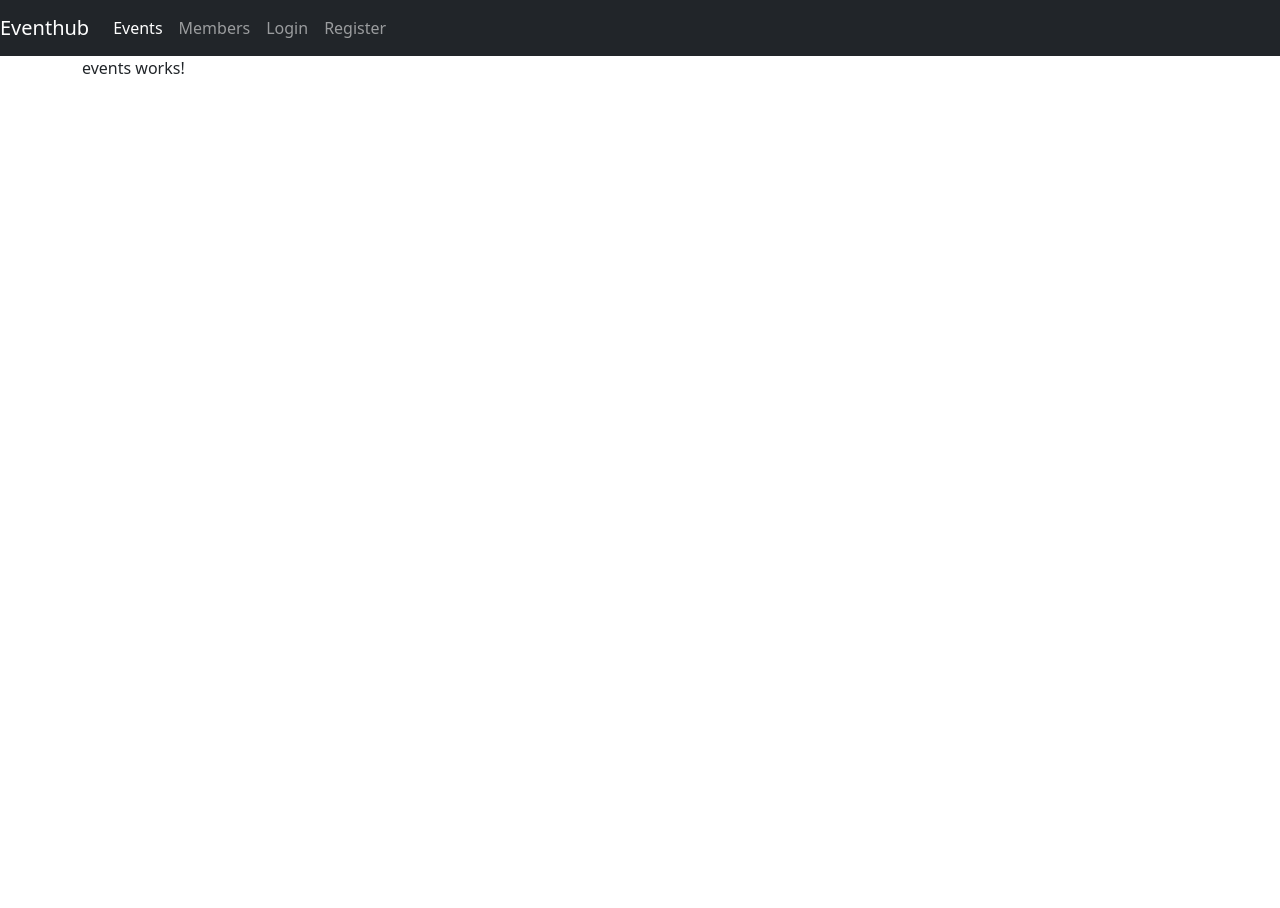
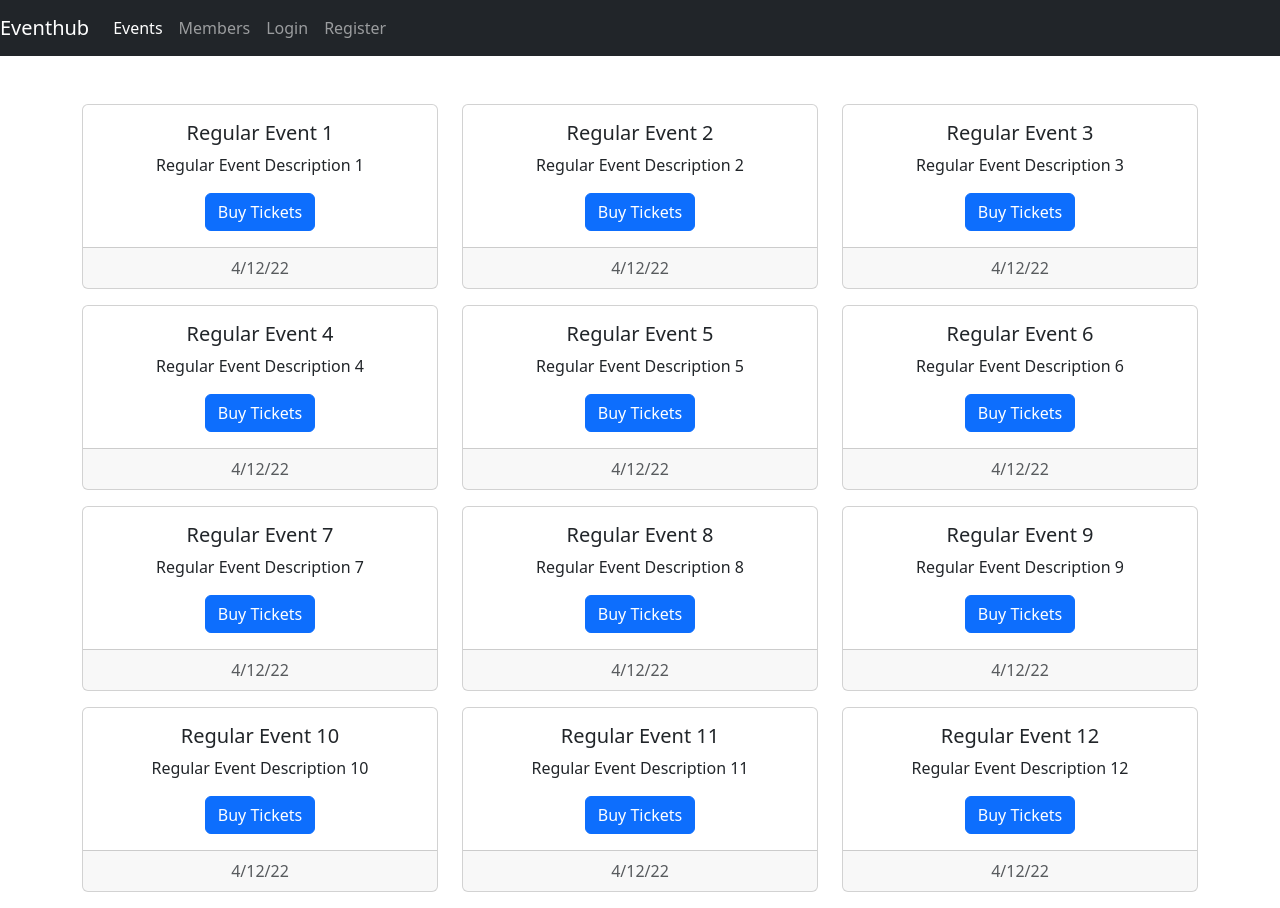
Before and after one commit to alikashi543211/Angular_Authentication_App, an Angular app: page /events in a window 1280 px wide. Before the commit the page ends 800 px from the top, so only its background shows below. Built offline with nearby package versions, Linux system fonts and the light colour scheme; no server answers.

Commit message:
regular and special events UI

```diff
--- a/src/app/events/events.component.html
+++ b/src/app/events/events.component.html
@@ -1 +1,18 @@
-<p>events works!</p>
+<div class="row mt-5">
+    <div class="col-md-4 mb-3" *ngFor="let event of events">
+        <div class="card text-center">
+            <div class="card-body">
+                <h5 class="card-title">
+                    Regular Event {{ event }}
+                </h5>
+                <p class="card-text">
+                    Regular Event Description {{ event }}
+                </p>
+                <a href="javascript:void(0);" class="btn btn-primary">Buy Tickets</a>
+            </div>
+            <div class="card-footer text-muted">
+                {{ '2022-04-12' | date: 'shortDate' }}
+            </div>
+        </div>
+    </div>
+</div>
--- a/src/app/events/events.component.ts
+++ b/src/app/events/events.component.ts
@@ -7,7 +7,7 @@ import { Component } from '@angular/core';
     styleUrls: ['./events.component.css']
 })
 export class EventsComponent {
-    events = [];
+    events = [1, 2, 3, 4, 5, 6, 7, 8, 9, 10, 11, 12];
     constructor(private _eventService: EventService) { }
 
     ngOnInit() {
--- a/src/app/special-events/special-events.component.html
+++ b/src/app/special-events/special-events.component.html
@@ -1 +1,18 @@
-<p>special-events works!</p>
+<div class="row mt-5">
+    <div class="col-md-4 mb-3" *ngFor="let event of specialEvents">
+        <div class="card text-center">
+            <div class="card-body">
+                <h5 class="card-title">
+                    Special Event {{ event }}
+                </h5>
+                <p class="card-text">
+                    Special Event Description {{ event }}
+                </p>
+                <a href="javascript:void(0);" class="btn btn-success">Buy Tickets</a>
+            </div>
+            <div class="card-footer text-muted">
+                {{ '2022-04-12' | date: 'shortDate' }}
+            </div>
+        </div>
+    </div>
+</div>
--- a/src/app/special-events/special-events.component.ts
+++ b/src/app/special-events/special-events.component.ts
@@ -7,7 +7,7 @@ import { Component } from '@angular/core';
     styleUrls: ['./special-events.component.css']
 })
 export class SpecialEventsComponent {
-    specialEvents = [];
+    specialEvents = [1, 2, 3, 4, 5, 6, 7, 8, 9, 10, 11, 12];
     constructor(private _eventService: EventService) { }
 
     ngOnInit() {
```
